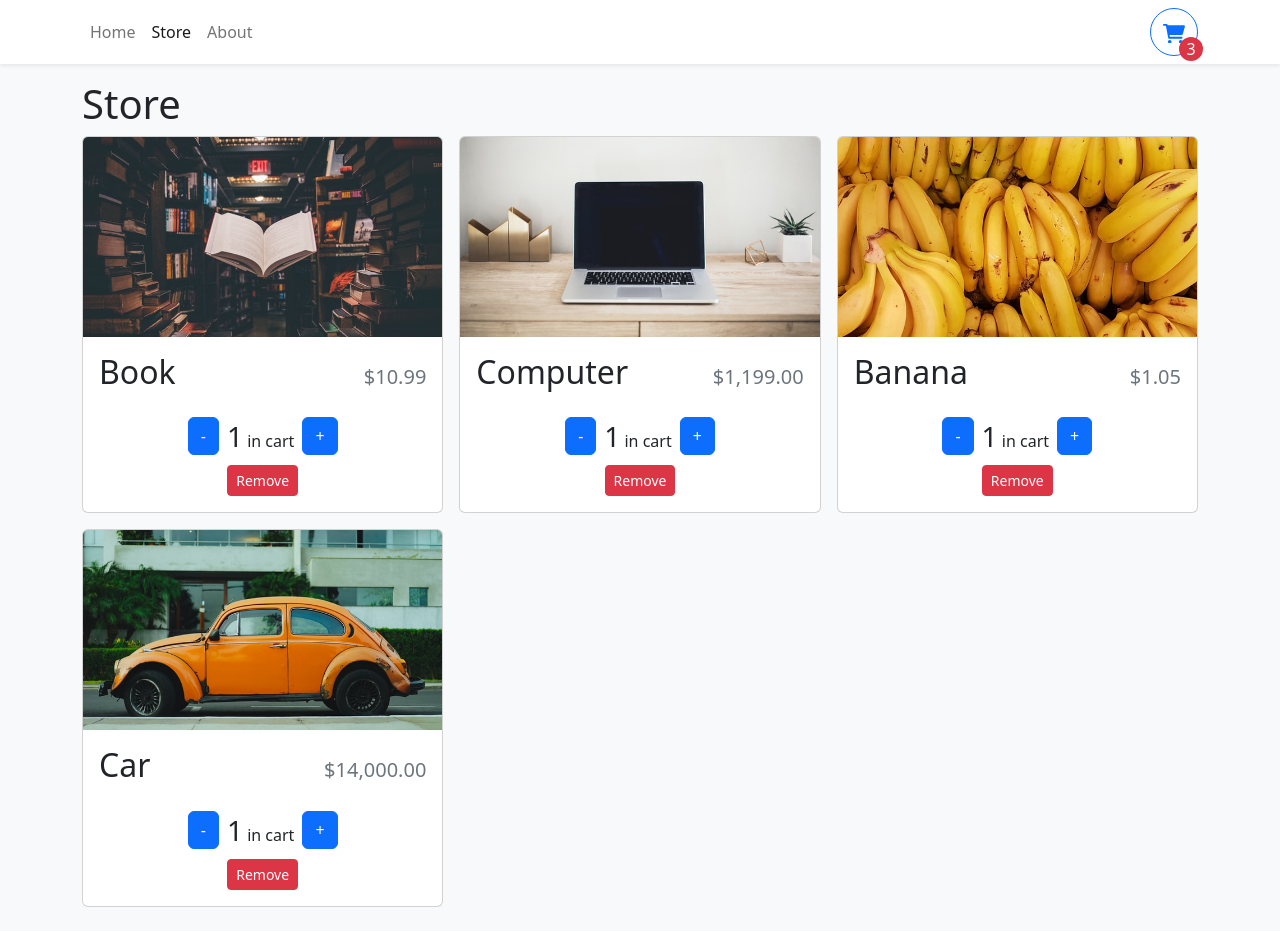
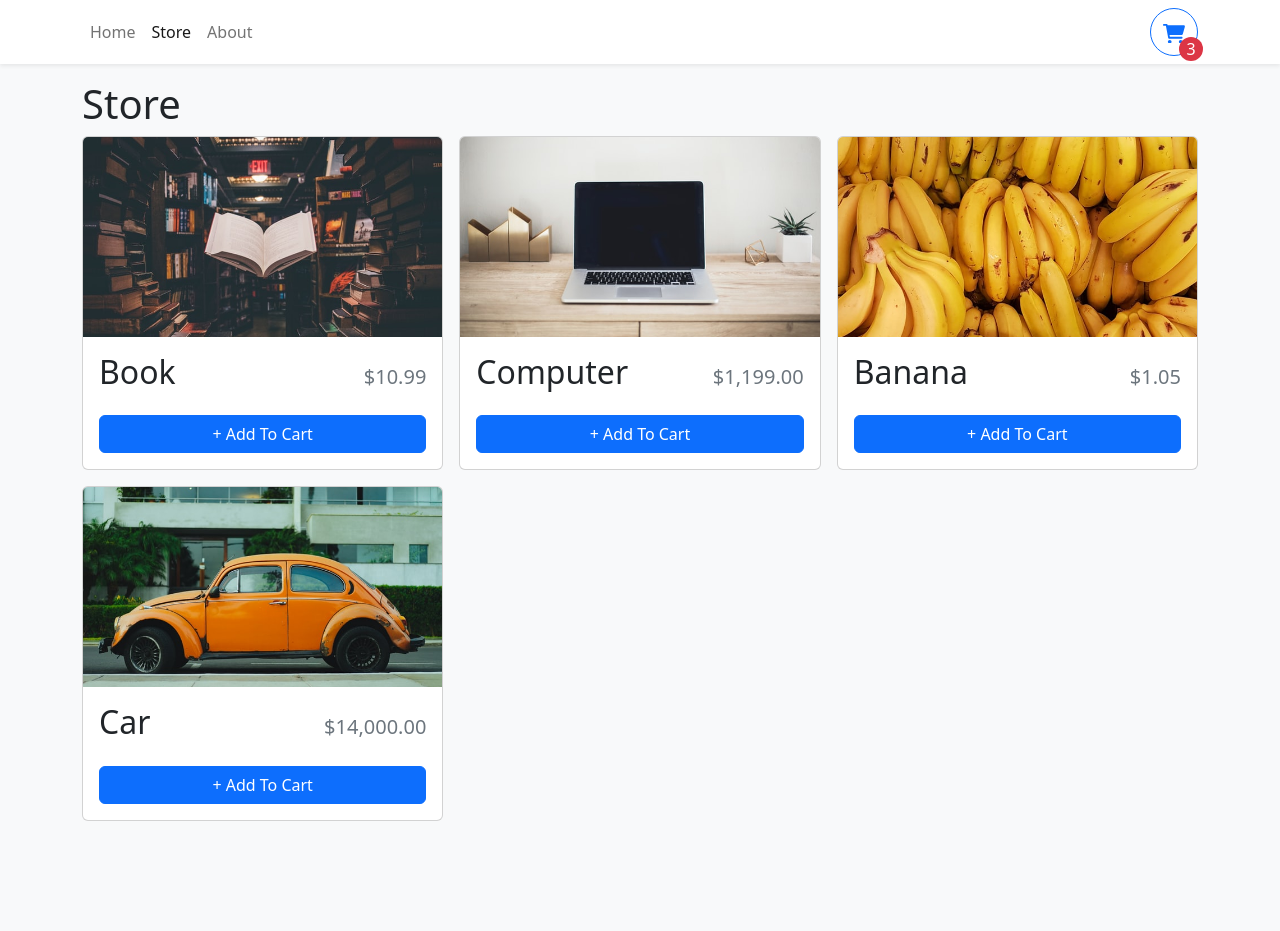
Before and after one commit to SamuelNjenga/festive-quality-cart, a React (Vite) app: page /store in a window 1280 px wide. After the commit the page ends 845 px from the top, so only its background shows below. Built offline with nearby package versions, Linux system fonts and the light colour scheme.

Commit message:
feat: add ShoppingCartContext.tsx file and include shopping cart functions

```diff
--- a/src/App.tsx
+++ b/src/App.tsx
@@ -1,13 +1,14 @@
 import { Container } from "react-bootstrap";
 import { Route, Routes } from "react-router-dom";
+import { Navbar } from "./components/Navbar";
+import { ShoppingCartProvider } from "./context/ShoppingCartContext";
 import { About } from "./pages/About";
 import { Home } from "./pages/Home";
 import { Store } from "./pages/Store";
-import {Navbar} from "./components/Navbar"
 function App() {
   return (
-    <>
-    <Navbar/>
+    <ShoppingCartProvider>
+      <Navbar />
       <Container className="mb-4">
         <Routes>
           <Route path="/" element={<Home />} />
@@ -15,7 +16,7 @@
           <Route path="/about" element={<About />} />
         </Routes>
       </Container>
-    </>
+    </ShoppingCartProvider>
   );
 }
 
--- a/src/components/StoreItem.tsx
+++ b/src/components/StoreItem.tsx
@@ -1,4 +1,5 @@
 import { Button, Card } from "react-bootstrap";
+import { useShoppingCart } from "../context/ShoppingCartContext";
 import { formatCurrency } from "./../utilities/formatCurrency";
 
 type StoreItemProps = {
@@ -9,7 +10,13 @@
 };
 
 export function StoreItem({ id, name, price, imgUrl }: StoreItemProps) {
-  const quantity = 1;
+  const {
+    getItemQuantity,
+    increaseCartQuantity,
+    decreaseCartQuantity,
+    removeFromCart,
+  } = useShoppingCart();
+  const quantity = getItemQuantity(id);
   return (
     <Card className="h-100">
       <Card.Img
@@ -25,7 +32,9 @@
         </Card.Title>
         <div className="mt-auto">
           {quantity === 0 ? (
-            <Button className="w-100">+ Add To Cart</Button>
+            <Button className="w-100" onClick={() => increaseCartQuantity(id)}>
+              + Add To Cart
+            </Button>
           ) : (
             <div
               className="d-flex align-items-center flex-column"
@@ -35,13 +44,17 @@
                 className="d-flex align-items-center justify-content-center"
                 style={{ gap: ".5rem" }}
               >
-                <Button>-</Button>
+                <Button onClick={() => decreaseCartQuantity(id)}>-</Button>
                 <div>
                   <span className="fs-3">{quantity}</span> in cart
                 </div>
-                <Button>+</Button>
+                <Button onClick={() => increaseCartQuantity(id)}>+</Button>
               </div>
-              <Button variant="danger" size="sm">
+              <Button
+                variant="danger"
+                size="sm"
+                onClick={() => removeFromCart(id)}
+              >
                 Remove
               </Button>
             </div>
--- /dev/null
+++ b/src/context/ShoppingCartContext.tsx
@@ -0,0 +1,82 @@
+import { createContext, ReactNode, useContext, useState } from "react";
+
+type ShoppingCartProviderProps = {
+  children: ReactNode;
+};
+
+type CartItem = {
+  id: number;
+  quantity: number;
+};
+
+type ShoppingCartContext = {
+  getItemQuantity: (id: number) => number;
+  increaseCartQuantity: (id: number) => void;
+  decreaseCartQuantity: (id: number) => void;
+  removeFromCart: (id: number) => void;
+};
+
+const ShoppingCartContext = createContext({} as ShoppingCartContext);
+
+export function useShoppingCart() {
+  return useContext(ShoppingCartContext);
+}
+
+export function ShoppingCartProvider({ children }: ShoppingCartProviderProps) {
+  const [cartItems, setCartItems] = useState<CartItem[]>([]);
+
+  function getItemQuantity(id: number) {
+    return cartItems.find((item) => item.id === id)?.quantity || 0;
+  }
+
+  function increaseCartQuantity(id: number) {
+    setCartItems((currItems) => {
+      if (currItems.find((item) => item.id === id) == null) {
+        return [...currItems, { id, quantity: 1 }];
+      } else {
+        return currItems.map((item) => {
+          if (item.id === id) {
+            return { ...item, quantity: item.quantity + 1 };
+          } else {
+            return item;
+          }
+        });
+      }
+    });
+  }
+
+  function decreaseCartQuantity(id: number) {
+    setCartItems((currItems) => {
+      if (currItems.find((item) => item.id === id)?.quantity === 1) {
+        return currItems.filter((item) => item.id !== id);
+      } else {
+        return currItems.map((item) => {
+          if (item.id === id) {
+            return { ...item, quantity: item.quantity - 1 };
+          } else {
+            return item;
+          }
+        });
+      }
+    });
+  }
+
+  function removeFromCart(id: number) {
+    setCartItems((currItems) => {
+      return currItems.filter((item) => item.id !== id);
+    });
+  }
+
+  return (
+    <ShoppingCartContext.Provider
+      value={{
+        getItemQuantity,
+        increaseCartQuantity,
+        decreaseCartQuantity,
+        removeFromCart,
+      }}
+    >
+      {children}
+    </ShoppingCartContext.Provider>
+  );
+}
```
Lines whose indentation alone changed are shown as unchanged.
